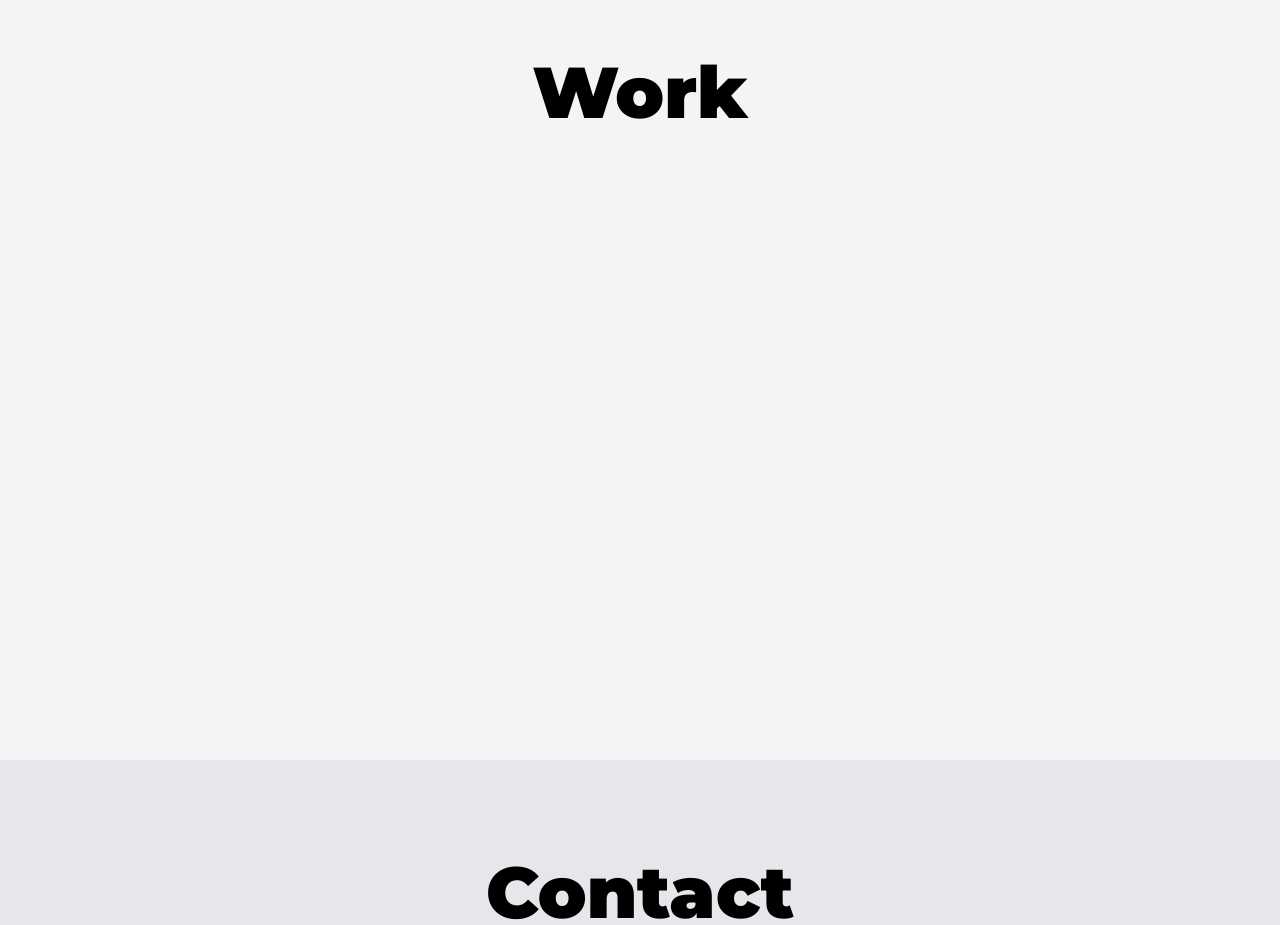
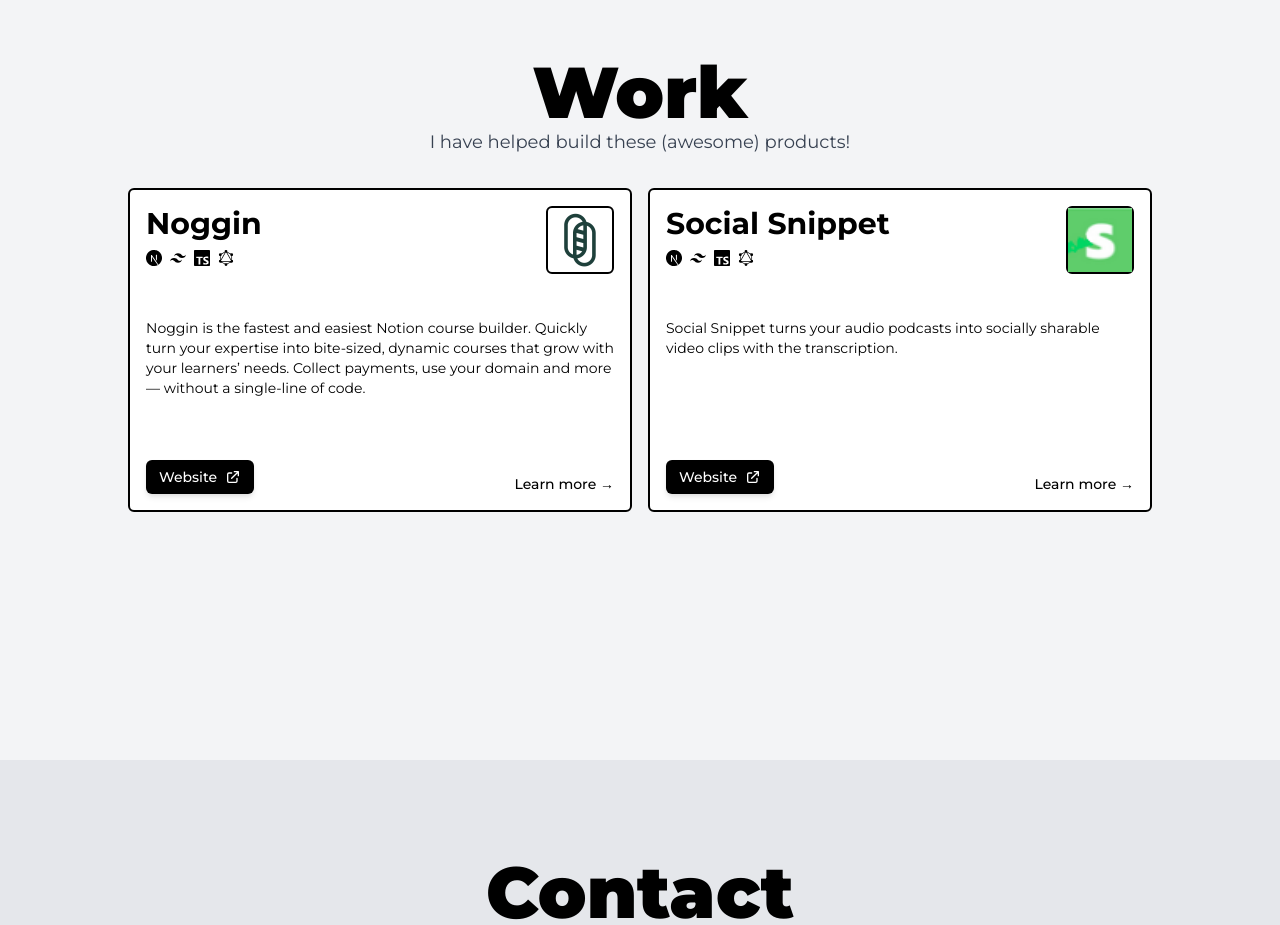
Before and after one commit to wahabshaikh/wahabshaikh.com, a Next.js app: page / in a window 1280 px wide. Shown: the part 1640-2565 px from the top of the page. Built offline with nearby package versions, Linux system fonts and the light colour scheme.

Commit message:
🚀 Display project cards

```diff
--- /dev/null
+++ b/components/ProjectCard.tsx
@@ -0,0 +1,81 @@
+import Image from "next/image";
+import Link from "next/link";
+import { HiOutlineExternalLink } from "react-icons/hi";
+import {
+  SiNextDotJs,
+  SiTailwindcss,
+  SiTypescript,
+  SiGraphql,
+} from "react-icons/si";
+
+interface ProjectCardProps {
+  title: string;
+  description: string;
+  logo: string;
+  websiteUrl: string;
+  codeUrl?: string;
+}
+
+const ProjectCard: React.FC<ProjectCardProps> = ({
+  title,
+  logo,
+  websiteUrl,
+  codeUrl,
+  description,
+}) => {
+  return (
+    <article className="min-h-full grid grid-rows-3 border-2 border-black dark:border-white rounded-md bg-white dark:bg-gray-900 p-4 space-y-4">
+      <header className="flex justify-between items-start">
+        <div>
+          <h3 className="text-3xl font-bold">{title}</h3>
+          <div className="flex space-x-2 mt-2">
+            <SiNextDotJs />
+            <SiTailwindcss />
+            <SiTypescript />
+            <SiGraphql />
+          </div>
+        </div>
+        <div className="grid place-items-center border-2 border-black dark:border-white rounded-md">
+          <Image height={64} width={64} src={logo} alt={title} />
+        </div>
+      </header>
+      <p className="text-sm">{description}</p>
+      <footer className="grid grid-flow-col justify-between items-end">
+        {/* External Links */}
+        <div className="space-x-2">
+          <a
+            href={websiteUrl}
+            target="_blank"
+            rel="noreferrer"
+            className="inline-flex items-center px-3 py-2 border border-transparent text-sm leading-4 font-medium rounded-md shadow-md text-white dark:text-black bg-black dark:bg-white hover:opacity-80 focus:outline-none focus:ring-2 focus:ring-offset-2 focus:ring-black"
+          >
+            <span className="mr-2">Website</span>
+            <HiOutlineExternalLink className="h-4 w-4" />
+          </a>
+
+          {/* Display only if public repo */}
+          {codeUrl && (
+            <a
+              href={codeUrl}
+              target="_blank"
+              rel="noreferrer"
+              className="inline-flex items-center px-3 py-2 border border-transparent text-sm leading-4 font-medium rounded-md shadow-md text-white dark:text-black bg-black dark:bg-white hover:opacity-80 focus:outline-none focus:ring-2 focus:ring-offset-2 focus:ring-black"
+            >
+              <span className="mr-2">Code</span>
+              <HiOutlineExternalLink className="h-4 w-4" />
+            </a>
+          )}
+        </div>
+
+        {/* Project details page */}
+        <Link href={`/projects/${title.toLowerCase().replace(" ", "-")}`}>
+          <a className="text-sm font-medium hover:underline">
+            Learn more &rarr;
+          </a>
+        </Link>
+      </footer>
+    </article>
+  );
+};
+
+export default ProjectCard;
--- a/pages/index.tsx
+++ b/pages/index.tsx
@@ -1,7 +1,9 @@
 import Head from "next/head";
+import AboutMe from "../components/AboutMe";
 import ContactForm from "../components/ContactForm";
 import Container from "../components/Container";
 import Intro from "../components/Intro";
+import ProjectCard from "../components/ProjectCard";
 import Tagline from "../components/Tagline";
 
 const Home: React.FC = () => {
@@ -29,6 +31,26 @@
       <section id="work" className="section">
         <Container>
           <h2 className="section-title">Work</h2>
+          <p className="section-subtitle">
+            I have helped build these (awesome) products!
+          </p>
+          <div className="grid sm:grid-flow-col gap-4 place-items-center">
+            <ProjectCard
+              title="Noggin"
+              logo="/noggin.png"
+              websiteUrl="https://noggin.so"
+              description="Noggin is the fastest and easiest Notion course builder. Quickly turn
+              your expertise into bite-sized, dynamic courses that grow with your
+              learners’ needs. Collect payments, use your domain and more— without a
+              single-line of code."
+            />
+            <ProjectCard
+              title="Social Snippet"
+              logo="/social-snippet.png"
+              websiteUrl="https://social-snippet.vercel.app"
+              description="Social Snippet turns your audio podcasts into socially sharable video clips with the transcription."
+            />
+          </div>
         </Container>
       </section>
 
@@ -36,9 +58,7 @@
         <Container>
           <div className="flex flex-col items-center justify-center">
             <h2 className="section-title">Contact</h2>
-            <p className="mb-8 text-center sm:text-lg text-gray-700 dark:text-gray-300">
-              Interested? Send me a message.
-            </p>
+            <p className="section-subtitle">Interested? Send me a message.</p>
             <ContactForm />
           </div>
         </Container>
--- a/styles/globals.css
+++ b/styles/globals.css
@@ -15,6 +15,10 @@
 
   .section-title {
     @apply font-black text-5xl sm:text-7xl text-center;
+  }
+
+  .section-subtitle {
+    @apply mb-8 text-center sm:text-lg text-gray-700 dark:text-gray-300;
   }
 
   .label {
```
Also changed, not shown: public/noggin.png (added), public/social-snippet.png (added).
